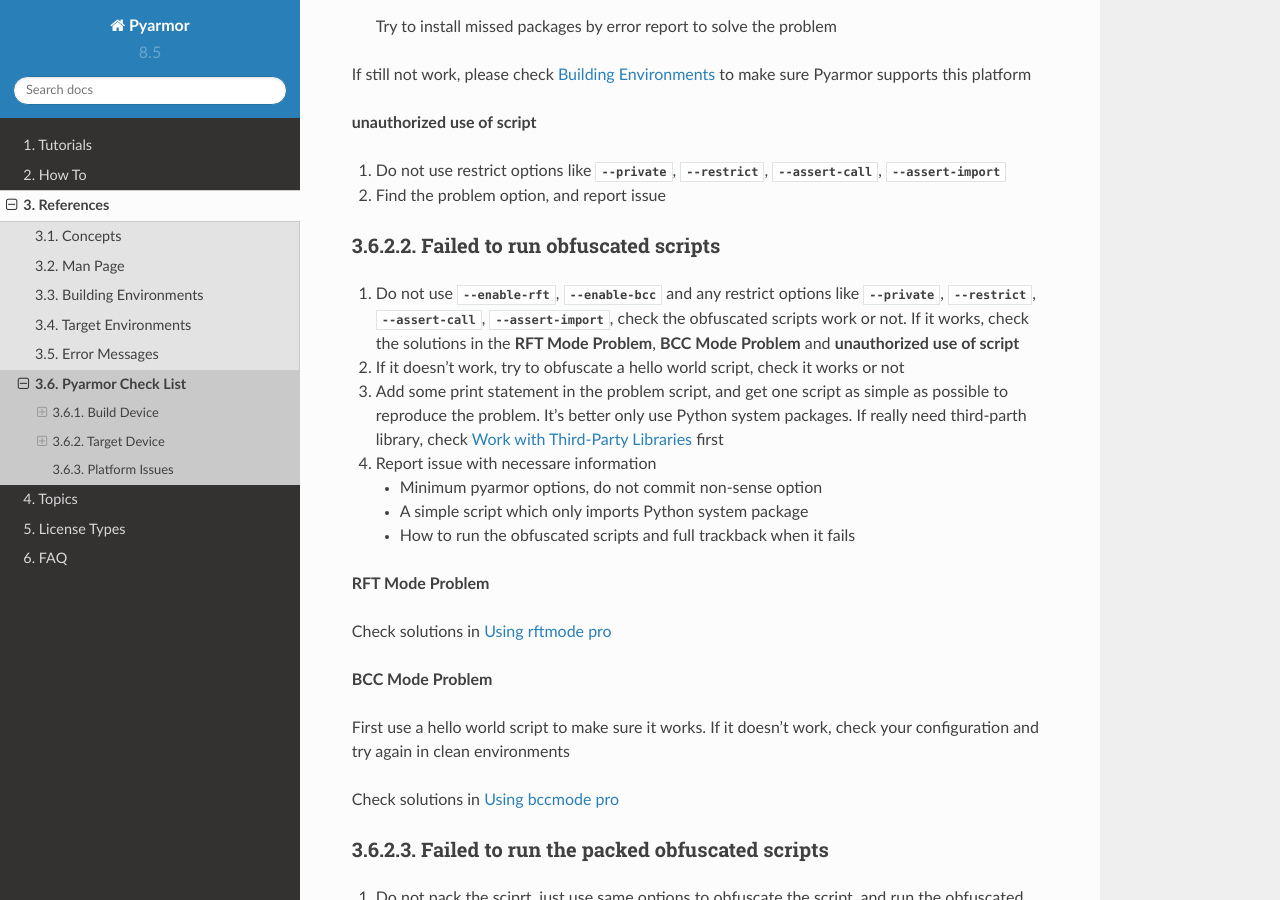
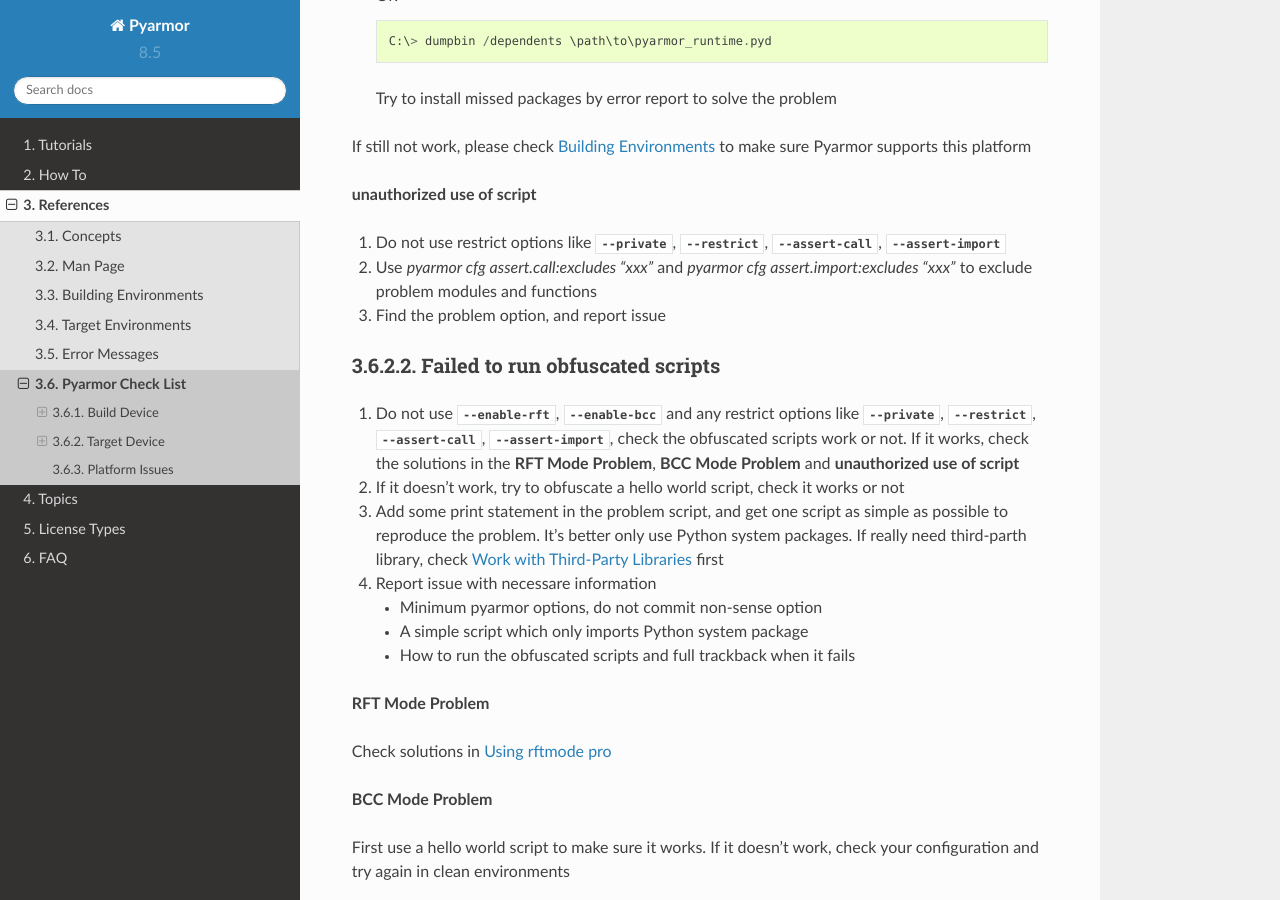
Before and after one commit to dashingsoft/pyarmor, a Sphinx documentation site: the page built from docs/reference/solutions.rst, in a window 1280 px wide and 900 px high, scrolled down 4707 px. Built offline with Sphinx 7.4.7 and the Read the Docs theme 2.0.0, drawn with Linux system fonts in a browser that asks for light colours; some of the changed text lies outside the part shown.

Commit message:
Add checkpoints

```diff
--- a/docs/reference/solutions.rst
+++ b/docs/reference/solutions.rst
@@ -132,12 +132,16 @@
 
 3. Does device registration file ``pyarmor-device-regfile-????.N.zip`` match this device? Each device registration file has one machine id.
 
-3. If device Machine ID is same after reboot, and device registration file is matched this device, please report issue with the following information:
+4. If device Machine ID is same after reboot, and device registration file is matched this device, please report issue with the following information:
 
    - Machine ID
    - Device type, it's physics device, vm, ECS, docker container or something else
    - Linux, Windows or MacOS and arches
    - For Linux/MacOS, also provide the output of `uname -a`
+
+**Group License for docker container**
+
+1. Check docker host and container network, make sure they're in same network
 
 Obfuscation failed
 ------------------
@@ -231,7 +235,8 @@
 **unauthorized use of script**
 
 1. Do not use restrict options like :option:`--private`, :option:`--restrict`, :option:`--assert-call`, :option:`--assert-import`
-2. Find the problem option, and report issue
+2. Use `pyarmor cfg assert.call:excludes "xxx"` and `pyarmor cfg assert.import:excludes "xxx"` to exclude problem modules and functions
+3. Find the problem option, and report issue
 
 Failed to run obfuscated scripts
 --------------------------------
```
